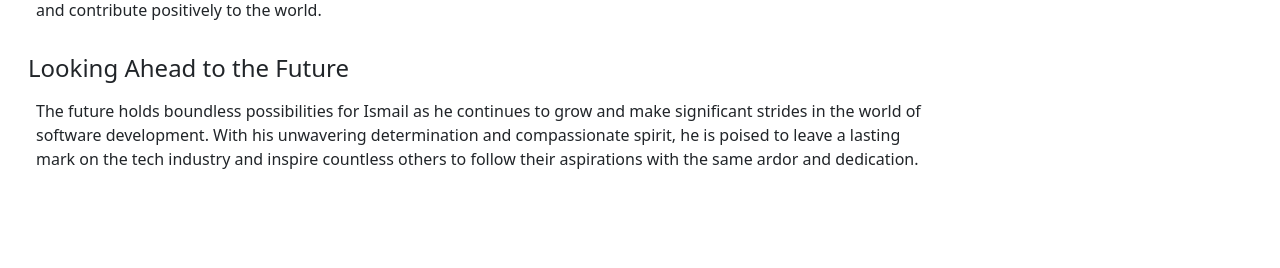
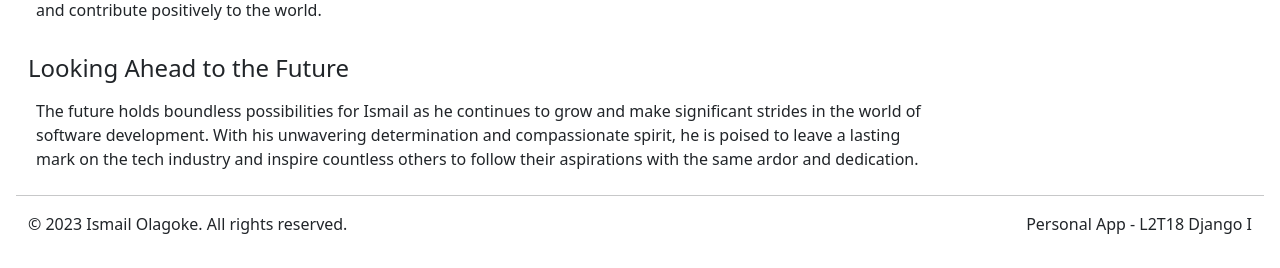
Before and after one commit to olis97/Django_I, a Django app: page /personal/ in a window 1280 px wide. Shown: the part 1452-1720 px from the top of the page. Before the commit the page ends 1621 px from the top, so only its background shows below. Run offline with Django 4.2, Linux system fonts and the light colour scheme.

Commit message:
added footer

```diff
--- a/DjangoProject/mySite/mySite/personal/templates/mybio.html
+++ b/DjangoProject/mySite/mySite/personal/templates/mybio.html
@@ -150,7 +150,22 @@
             </div>
         </div>
     </div>
-
+<!--Footer-->
+    <footer class="container-fluid">
+        <div class="row">
+            <hr>
+            <div class="col-md-6 col-6">
+                <p class="text-start">
+                    &copy; 2023 Ismail Olagoke. All rights reserved.
+                </p>
+            </div>
+            <div class="col-md-6 col-6">
+                <p class="text-end">
+                     Personal App - L2T18 Django I
+                </p>
+            </div>
+        </div>
+    </footer>
 </body>
 
 </html>
```
